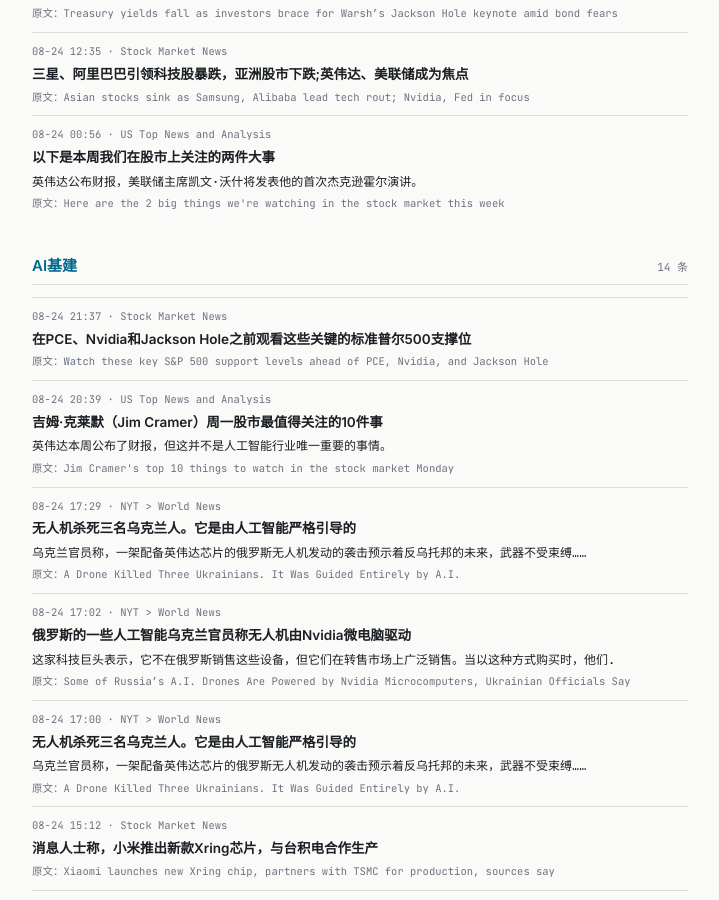
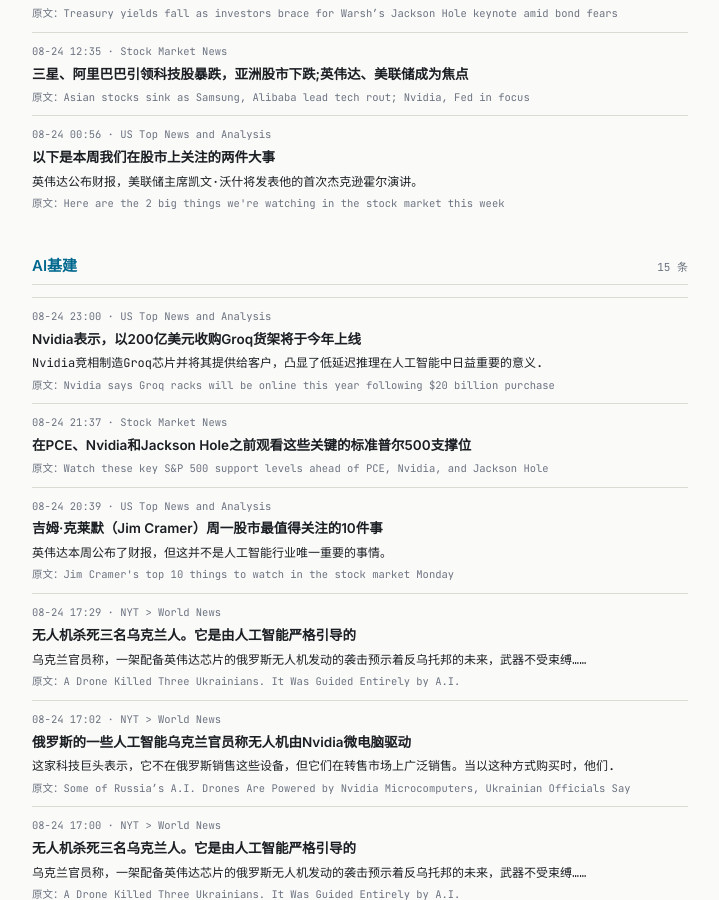
Before and after one commit to tang3super/tang3super.github.io, a Jekyll site: the page built from macro-trade/news-digest.md, in a window 1280 px wide and 900 px high, scrolled down 2572 px. Shown: the whole window, without its empty margins (280-999 px from the left). Built offline with Jekyll 4.4.1, drawn with Linux system fonts in a browser that asks for light colours; some of the changed text lies outside the part shown.

Commit message:
sync news-digest article

```diff
--- a/macro-trade/news-digest.md
+++ b/macro-trade/news-digest.md
@@ -5,7 +5,7 @@
 date: '2026-08-24'
 summary: 2026年第35周监控
 week_label: 2026年第35周监控
-last_updated: 2026-08-24 22:45
+last_updated: 2026-08-24 23:24
 refresh_note: 每 5 分钟自动刷新
 topics:
 - name: 地缘政治
@@ -177,6 +177,13 @@
     summary_zh: 英伟达公布财报，美联储主席凯文·沃什将发表他的首次杰克逊霍尔演讲。
 - name: AI基建
   items:
+  - title: Nvidia says Groq racks will be online this year following $20 billion purchase
+    summary: Nvidia's race to manufacture Groq chips and make them available to customers highlights the growing importance in AI of low-latency inferenc…
+    link: https://www.cnbc.com/2026/08/24/nvidia-says-groq-racks-will-be-online-this-year-after-20-billion-deal.html
+    source: US Top News and Analysis
+    time: 08-24 23:00
+    title_zh: Nvidia表示，以200亿美元收购Groq货架将于今年上线
+    summary_zh: Nvidia竞相制造Groq芯片并将其提供给客户，凸显了低延迟推理在人工智能中日益重要的意义.
   - title: Watch these key S&P 500 support levels ahead of PCE, Nvidia, and Jackson Hole
     summary: ''
     link: https://www.investing.com/news/stock-market-news/watch-these-key-sp-500-support-levels-ahead-of-pce-nvidia-and-jackson-hole-93CH-4873701
```
